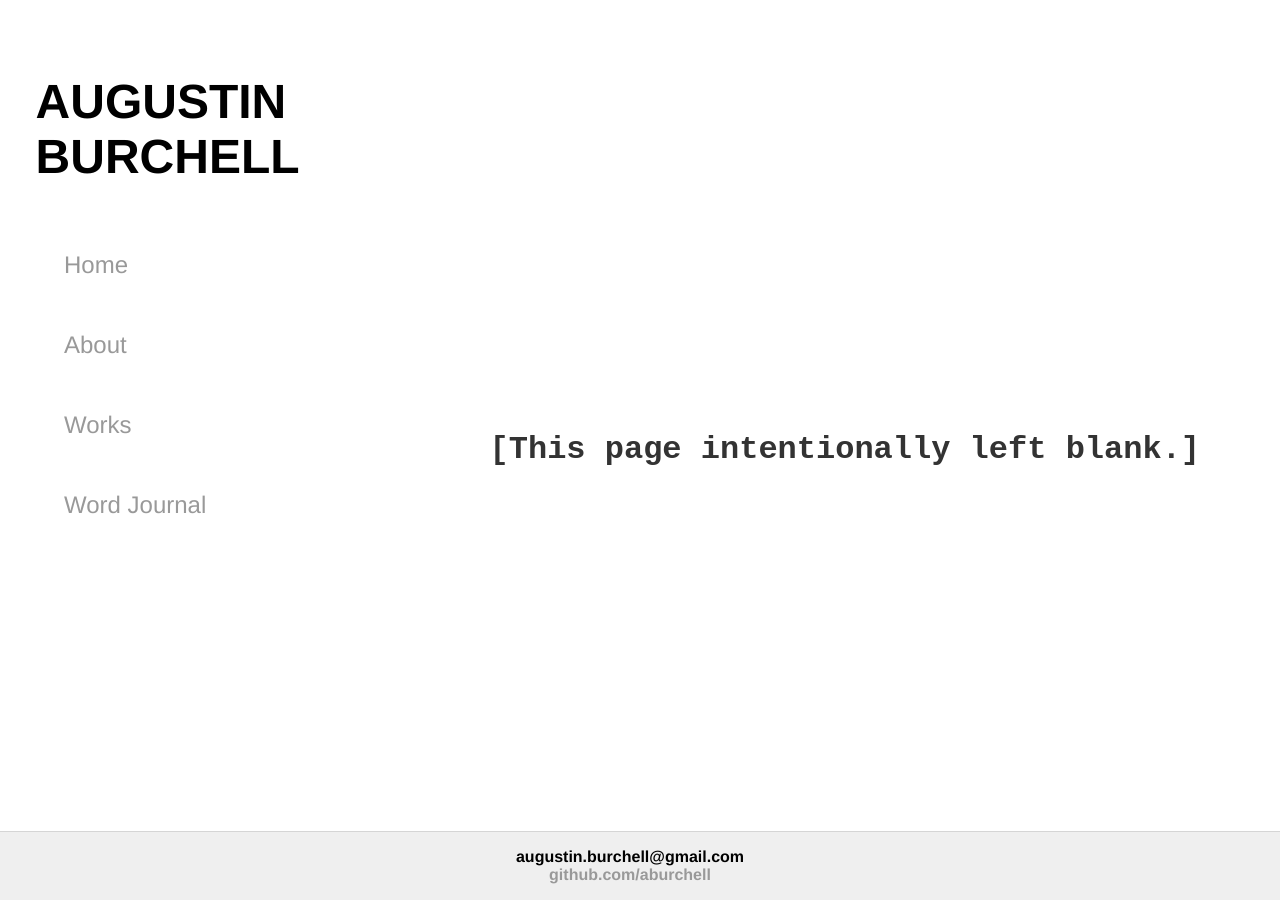
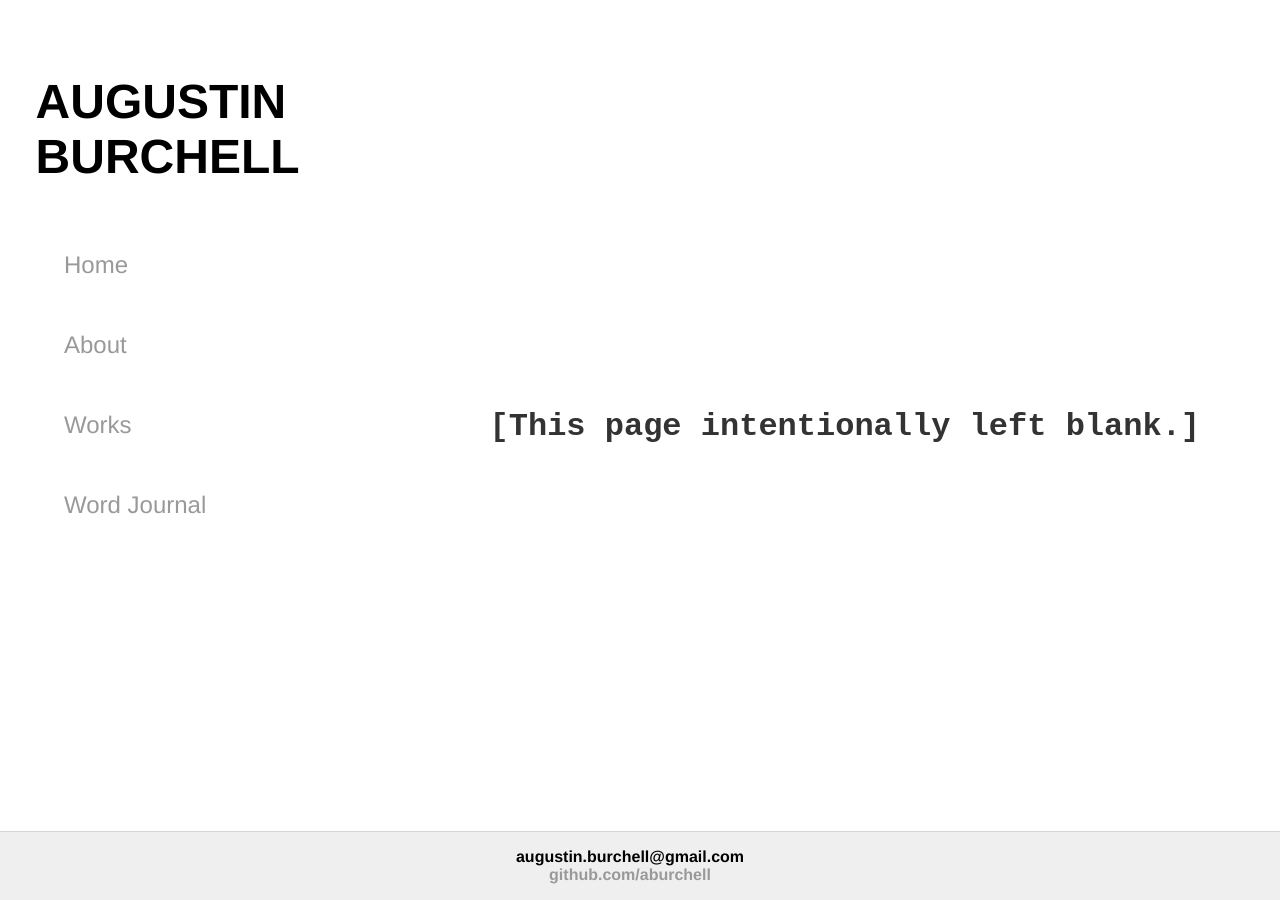
Before and after one commit to aburchell/aburchell.github.io, a Jekyll site: the page built from index.html, in a window 1280 px wide. Built offline with Jekyll 4.4.1, drawn with Linux system fonts in a browser that asks for light colours.

Commit message:
changed translate values

```diff
--- a/css/main.css
+++ b/css/main.css
@@ -92,7 +92,7 @@ ul.posts li {
   top: 50%;
   left: 66%;
   /*margin-right: 50px;*/
-  transform: translate(-50%, -50%);
+  transform: translate(-50%, -100%);
   font-family: monospace, 'Courier New';
   font-size: 2.0rem;
   font-weight: bold;
```
